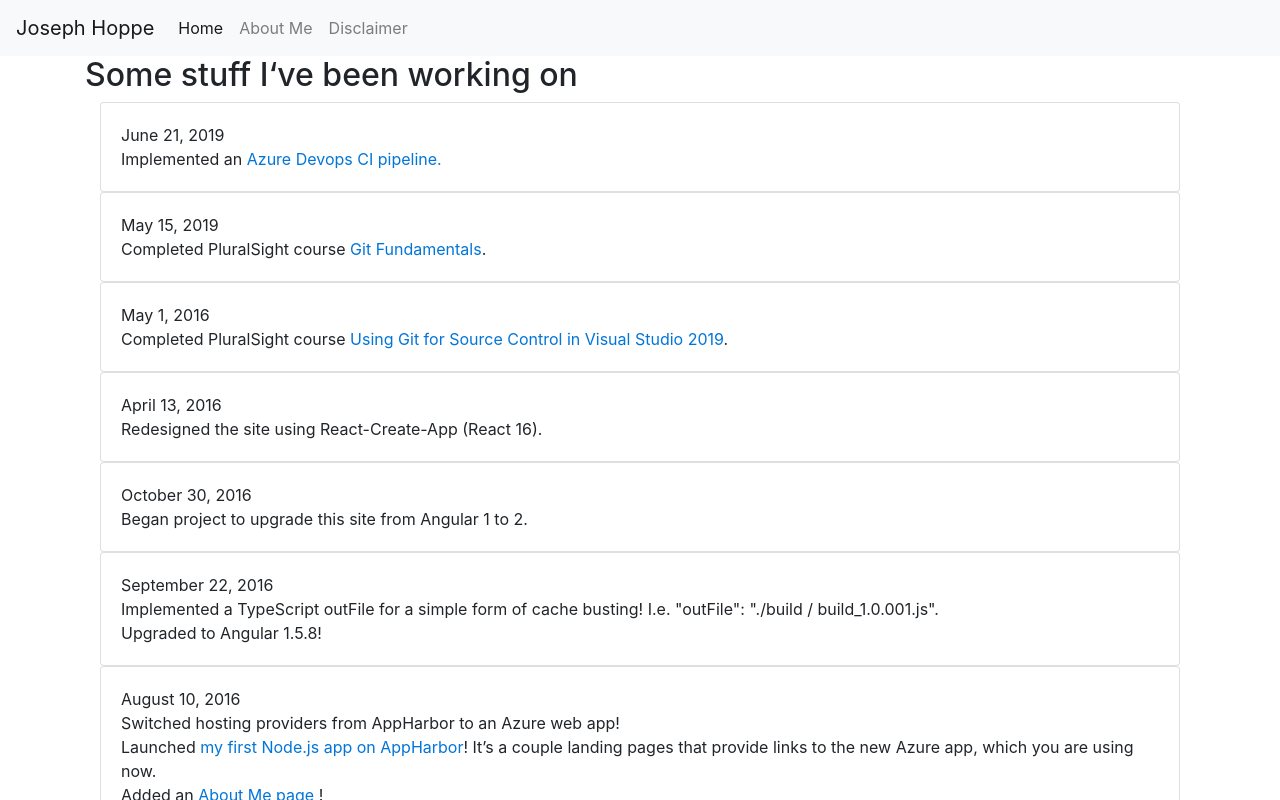
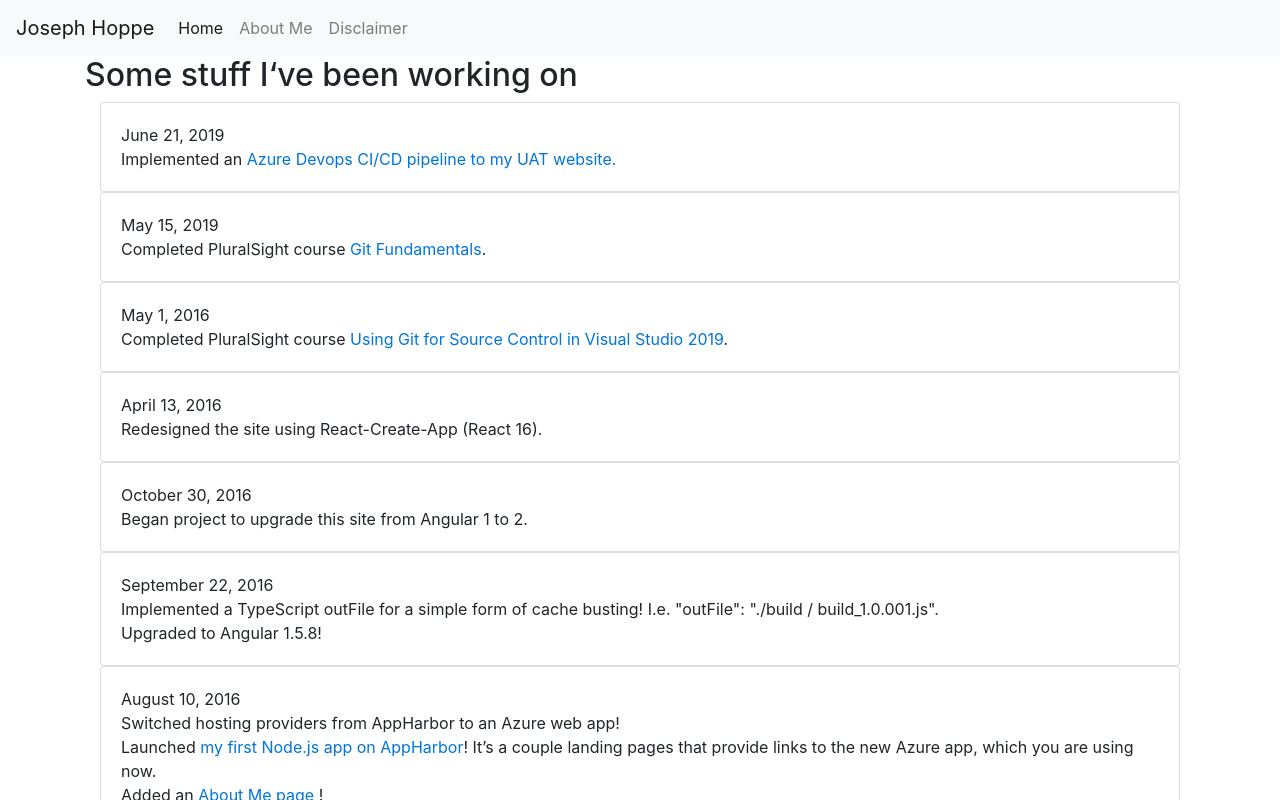
Before and after one commit to joehoppe/Personal-Site-2.0, a React (Create React App) app: page / in a window 1280 px wide. Shown: the top 800 px of the page. Built offline with nearby package versions, Linux system fonts and the light colour scheme.

Commit message:
Updated June card with more info

```diff
--- a/src/CardList/CardList.js
+++ b/src/CardList/CardList.js
@@ -10,7 +10,7 @@ class CardList extends React.Component {
       {
         date: "June 21, 2019",
         text: `Implemented an <a href="https://github.com/joehoppe/Personal-Site-2.0/blob/master/azure-pipelines.yml" title="YAML build definition"
-          target="_blank">Azure Devops CI pipeline.</a>`
+          target="_blank">Azure Devops CI/CD pipeline to my UAT website.</a>`
       },
       {
         date: "May 15, 2019",
```
